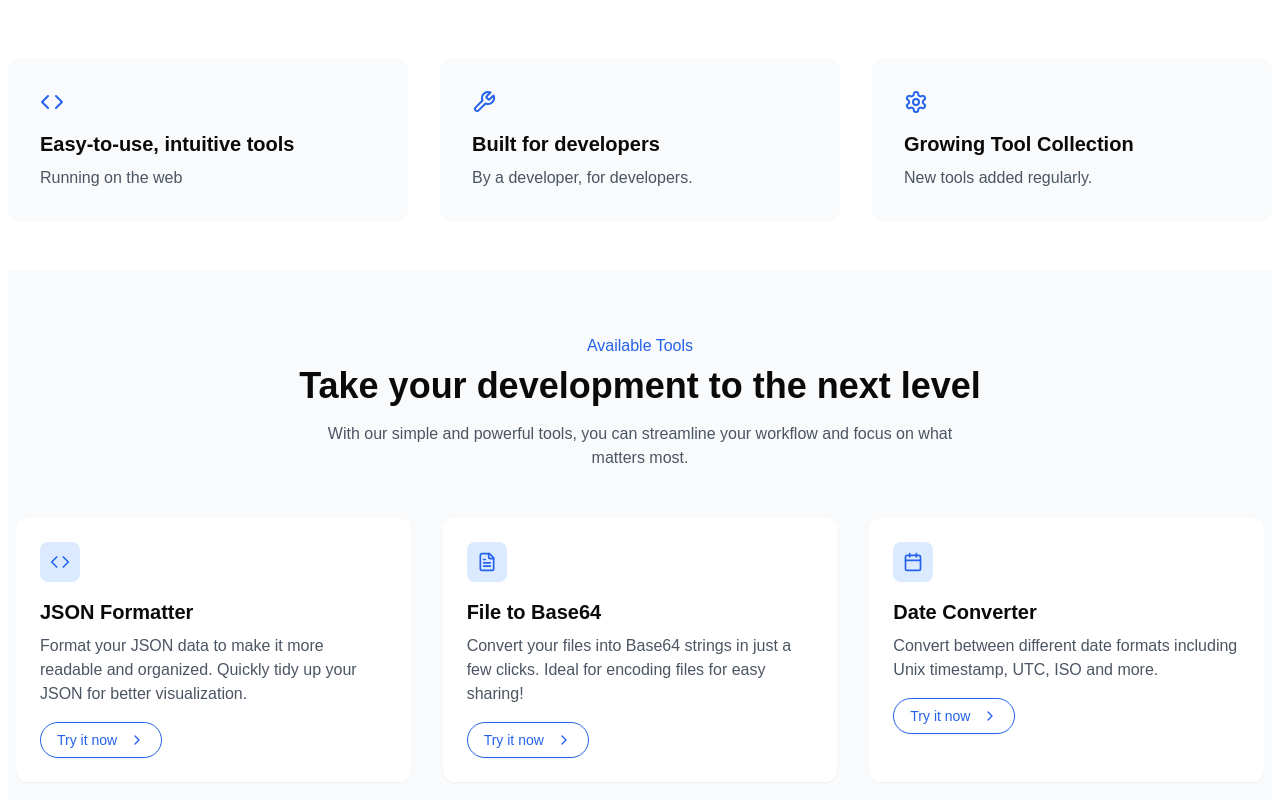
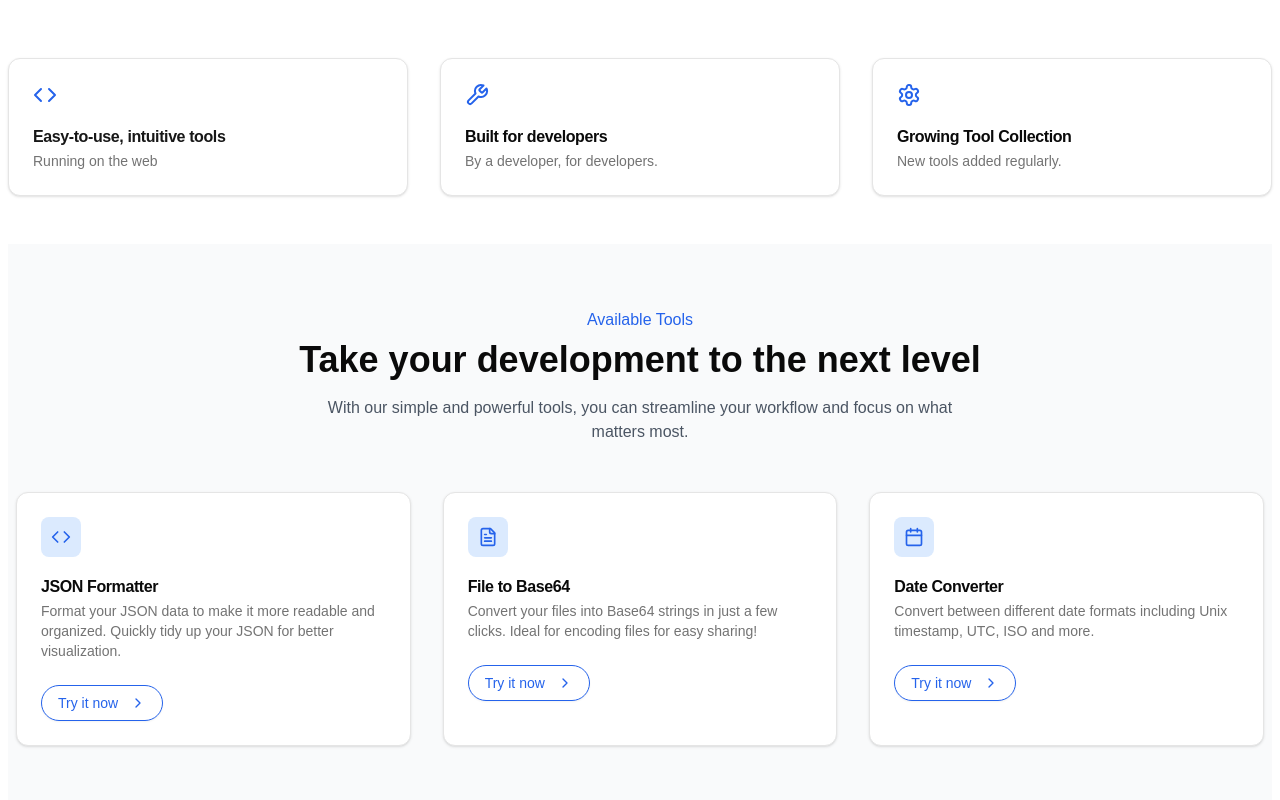
Before and after one commit to scostadavid/bytekit, a Next.js app: page / in a window 1280 px wide. Shown: the part 680-1480 px from the top of the page. Built offline with nearby package versions, Linux system fonts and the light colour scheme.

Commit message:
fix: dark theme

```diff
--- a/app/page.tsx
+++ b/app/page.tsx
@@ -1,10 +1,10 @@
 'use server';
 import { NavSection } from "@/components/sections/nav";
-
-import { Button } from "@/components/ui/button"
-import { Accordion, AccordionContent, AccordionItem, AccordionTrigger } from "@/components/ui/accordion"
-import { Code, FileText, CalendarIcon as DateIcon, Settings, Wrench, ChevronRight, Box } from "lucide-react"
+import { Button } from "@/components/ui/button";
+import { Accordion, AccordionContent, AccordionItem, AccordionTrigger } from "@/components/ui/accordion";
+import { Code, FileText, Calendar, Settings, Wrench, ChevronRight, Box } from "lucide-react";
 import { HeroSection } from "@/components/sections/hero";
+import { Card, CardHeader, CardTitle, CardDescription, CardContent } from "@/components/ui/card";
 import Link from "next/link";
 
 export default async function Home() {
@@ -12,177 +12,199 @@ export default async function Home() {
     <div className="flex min-h-screen flex-col px-2">
       <NavSection />
 
-
       {/* Hero Section */}
       <HeroSection />
+
       {/* Hero 2 */}
       <section className="container mx-auto py-12 grid md:grid-cols-3 gap-8">
-        <div className="bg-gray-50 p-8 rounded-xl">
+        {/* Card 1 */}
+        <Card>
+          <CardHeader>
             <div className="mb-4">
-            <Code className="text-blue-600" size={24} />
+              <Code className="text-blue-600 dark:text-blue-400" size={24} />
             </div>
-          <h3 className="text-xl font-semibold mb-2">Easy-to-use, intuitive tools</h3>
-          <p className="text-gray-600">Running on the web</p>
+            <CardTitle className="text-primary dark:text-white">Easy-to-use, intuitive tools</CardTitle>
+            <CardDescription className="dark:text-gray-300">Running on the web</CardDescription>
+          </CardHeader>
+        </Card>
+
+        {/* Card 2 */}
+        <Card>
+          <CardHeader>
+            <div className="mb-4">
+              <Wrench className="text-blue-600 dark:text-blue-400" size={24} />
             </div>
+            <CardTitle className="dark:text-white">Built for developers</CardTitle>
+            <CardDescription className="dark:text-gray-300">By a developer, for developers.</CardDescription>
+          </CardHeader>
+        </Card>
 
-        <div className="bg-gray-50 p-8 rounded-xl">
+        {/* Card 3 */}
+        <Card>
+          <CardHeader>
             <div className="mb-4">
-            <Wrench className="text-blue-600" size={24} />
+              <Settings className="text-blue-600 dark:text-blue-400" size={24} />
             </div>
-          <h3 className="text-xl font-semibold mb-2">Built for developers</h3>
-          <p className="text-gray-600">By a developer, for developers.</p>
-        </div>
-
-        <div className="bg-gray-50 p-8 rounded-xl">
-          <div className="mb-4">
-            <Settings className="text-blue-600" size={24} />
-          </div>
-          <h3 className="text-xl font-semibold mb-2">Growing Tool Collection</h3>
-          <p className="text-gray-600">New tools added regularly.</p>
-        </div>
+            <CardTitle className="dark:text-white">Growing Tool Collection</CardTitle>
+            <CardDescription className="dark:text-gray-300">New tools added regularly.</CardDescription>
+          </CardHeader>
+        </Card>
       </section>
 
       {/* Main Features Section */}
-      <section className="bg-gray-50 py-16 px-2">
+      <section className="bg-gray-50 dark:bg-gray-900 py-16 px-2">
         <div className="container mx-auto text-center mb-12">
-          <div className="text-blue-600 mb-2">Available Tools</div>
-          <h2 className="text-3xl md:text-4xl font-bold mb-4">Take your development to the next level</h2>
-          <p className="text-gray-600 max-w-2xl mx-auto">
+          <div className="text-blue-600 dark:text-blue-400 mb-2">Available Tools</div>
+          <h2 className="text-3xl md:text-4xl font-bold mb-4 dark:text-white">Take your development to the next level</h2>
+          <p className="text-gray-600 dark:text-gray-300 max-w-2xl mx-auto">
             With our simple and powerful tools, you can streamline your workflow and focus on what matters most.
           </p>
         </div>
 
         <div className="container mx-auto grid md:grid-cols-3 gap-8">
-          <div className="bg-white p-6 rounded-xl shadow-sm">
-            <div className="h-10 w-10 rounded-lg bg-blue-100 flex items-center justify-center mb-4">
-              <Code className="text-blue-600" size={20} />
+          {/* Card 1: JSON Formatter */}
+          <Card>
+            <CardHeader>
+              <div className="h-10 w-10 rounded-lg bg-blue-100 dark:bg-blue-900 flex items-center justify-center mb-4">
+                <Code className="text-blue-600 dark:text-blue-400" size={20} />
               </div>
-            <h3 className="text-xl font-semibold mb-2">JSON Formatter</h3>
-            <p className="text-gray-600 mb-4">
-              Format your JSON data to make it more readable and organized. Quickly tidy up your JSON for better
-              visualization.
-            </p>
+              <CardTitle className="dark:text-white">JSON Formatter</CardTitle>
+              <CardDescription className="dark:text-gray-300">
+                Format your JSON data to make it more readable and organized. Quickly tidy up your JSON for better visualization.
+              </CardDescription>
+            </CardHeader>
+            <CardContent>
               <Link href="/app">
-              <Button variant="outline" className="rounded-full text-blue-600 border-blue-600 hover:bg-blue-50">
+                <Button variant="outline" className="rounded-full text-blue-600 dark:text-blue-400 border-blue-600 dark:border-blue-400 hover:bg-blue-50 dark:hover:bg-blue-900">
                   Try it now <ChevronRight size={16} className="ml-1" />
                 </Button>
               </Link>
+            </CardContent>
+          </Card>
+
+          {/* Card 2: File to Base64 */}
+          <Card>
+            <CardHeader>
+              <div className="h-10 w-10 rounded-lg bg-blue-100 dark:bg-blue-900 flex items-center justify-center mb-4">
+                <FileText className="text-blue-600 dark:text-blue-400" size={20} />
               </div>
-
-          <div className="bg-white p-6 rounded-xl shadow-sm">
-            <div className="h-10 w-10 rounded-lg bg-blue-100 flex items-center justify-center mb-4">
-              <FileText className="text-blue-600" size={20} />
-            </div>
-            <h3 className="text-xl font-semibold mb-2">File to Base64</h3>
-            <p className="text-gray-600 mb-4">
+              <CardTitle className="dark:text-white">File to Base64</CardTitle>
+              <CardDescription className="dark:text-gray-300">
                 Convert your files into Base64 strings in just a few clicks. Ideal for encoding files for easy sharing!
-            </p>
+              </CardDescription>
+            </CardHeader>
+            <CardContent>
               <Link href="/app">
-              <Button variant="outline" className="rounded-full text-blue-600 border-blue-600 hover:bg-blue-50">
+                <Button variant="outline" className="rounded-full text-blue-600 dark:text-blue-400 border-blue-600 dark:border-blue-400 hover:bg-blue-50 dark:hover:bg-blue-900">
                   Try it now <ChevronRight size={16} className="ml-1" />
                 </Button>
               </Link>
+            </CardContent>
+          </Card>
+
+          {/* Card 3: Date Converter */}
+          <Card>
+            <CardHeader>
+              <div className="h-10 w-10 rounded-lg bg-blue-100 dark:bg-blue-900 flex items-center justify-center mb-4">
+                <Calendar className="text-blue-600 dark:text-blue-400" size={20} />
               </div>
-
-          <div className="bg-white p-6 rounded-xl shadow-sm">
-            <div className="h-10 w-10 rounded-lg bg-blue-100 flex items-center justify-center mb-4">
-              <DateIcon className="text-blue-600" size={20} />
-            </div>
-            <h3 className="text-xl font-semibold mb-2">Date Converter</h3>
-            <p className="text-gray-600 mb-4">
+              <CardTitle className="dark:text-white">Date Converter</CardTitle>
+              <CardDescription className="dark:text-gray-300">
                 Convert between different date formats including Unix timestamp, UTC, ISO and more.
-            </p>
+              </CardDescription>
+            </CardHeader>
+            <CardContent>
               <Link href="/app">
-              <Button variant="outline" className="rounded-full text-blue-600 border-blue-600 hover:bg-blue-50">
+                <Button variant="outline" className="rounded-full text-blue-600 dark:text-blue-400 border-blue-600 dark:border-blue-400 hover:bg-blue-50 dark:hover:bg-blue-900">
                   Try it now <ChevronRight size={16} className="ml-1" />
                 </Button>
               </Link>
-          </div>
+            </CardContent>
+          </Card>
         </div>
       </section>
 
       {/* How It Works Section */}
       <section className="container mx-auto py-16">
         <div className="text-center mb-12">
-          <h2 className="text-3xl font-bold mb-4">How ByteKit helps you</h2>
-          <p className="text-gray-600 max-w-2xl mx-auto">
+          <h2 className="text-3xl font-bold mb-4 dark:text-white">How ByteKit helps you</h2>
+          <p className="text-gray-600 dark:text-gray-300 max-w-2xl mx-auto">
             Our tools are designed to make your development workflow smoother and more efficient.
           </p>
         </div>
 
         <div className="grid md:grid-cols-4 gap-8 max-w-4xl mx-auto">
-          <div className="text-center bg-gray-50 p-8 rounded-xl shadow-sm">
-            <div className="h-10 w-10 rounded-lg bg-blue-100 flex items-center justify-center mb-4 mx-auto">
-              <span className="text-blue-600 text-2xl font-bold">🔧</span>
+          <div className="text-center bg-gray-50 dark:bg-gray-800 p-8 rounded-xl shadow-sm">
+            <div className="h-10 w-10 rounded-lg bg-blue-100 dark:bg-blue-900 flex items-center justify-center mb-4 mx-auto">
+              <span className="text-blue-600 dark:text-blue-400 text-2xl font-bold">🔧</span>
             </div>
-            <h3 className="text-xl font-semibold mb-2">1. Choose a Tool</h3>
-            <p className="text-gray-600 mb-4">Select from a variety of developer tools like converters and prettyifiers.</p>
+            <h3 className="text-xl font-semibold mb-2 dark:text-white">1. Choose a Tool</h3>
+            <p className="text-gray-600 dark:text-gray-300 mb-4">Select from a variety of developer tools like converters and prettyifiers.</p>
           </div>
 
-          <div className="text-center bg-gray-50 p-8 rounded-xl shadow-sm">
-            <div className="h-10 w-10 rounded-lg bg-blue-100 flex items-center justify-center mb-4 mx-auto">
-              <span className="text-blue-600 text-2xl font-bold">⚙️</span>
+          <div className="text-center bg-gray-50 dark:bg-gray-800 p-8 rounded-xl shadow-sm">
+            <div className="h-10 w-10 rounded-lg bg-blue-100 dark:bg-blue-900 flex items-center justify-center mb-4 mx-auto">
+              <span className="text-blue-600 dark:text-blue-400 text-2xl font-bold">⚙️</span>
             </div>
-            <h3 className="text-xl font-semibold mb-2">2. Input Your Data</h3>
-            <p className="text-gray-600 mb-4">Simply paste or enter the data you want to process.</p>
+            <h3 className="text-xl font-semibold mb-2 dark:text-white">2. Input Your Data</h3>
+            <p className="text-gray-600 dark:text-gray-300 mb-4">Simply paste or enter the data you want to process.</p>
           </div>
 
-          <div className="text-center bg-gray-50 p-8 rounded-xl shadow-sm">
-            <div className="h-10 w-10 rounded-lg bg-blue-100 flex items-center justify-center mb-4 mx-auto">
-              <span className="text-blue-600 text-2xl font-bold">🔄</span>
+          <div className="text-center bg-gray-50 dark:bg-gray-800 p-8 rounded-xl shadow-sm">
+            <div className="h-10 w-10 rounded-lg bg-blue-100 dark:bg-blue-900 flex items-center justify-center mb-4 mx-auto">
+              <span className="text-blue-600 dark:text-blue-400 text-2xl font-bold">🔄</span>
             </div>
-            <h3 className="text-xl font-semibold mb-2">3. Process the Data</h3>
-            <p className="text-gray-600 mb-4">Don&apos;t worry, the software will do this for you.</p>
+            <h3 className="text-xl font-semibold mb-2 dark:text-white">3. Process the Data</h3>
+            <p className="text-gray-600 dark:text-gray-300 mb-4">Don&apos;t worry, the software will do this for you.</p>
           </div>
 
-          <div className="text-center bg-gray-50 p-8 rounded-xl shadow-sm">
-            <div className="h-10 w-10 rounded-lg bg-blue-100 flex items-center justify-center mb-4 mx-auto">
-              <span className="text-blue-600 text-2xl font-bold">📥</span>
+          <div className="text-center bg-gray-50 dark:bg-gray-800 p-8 rounded-xl shadow-sm">
+            <div className="h-10 w-10 rounded-lg bg-blue-100 dark:bg-blue-900 flex items-center justify-center mb-4 mx-auto">
+              <span className="text-blue-600 dark:text-blue-400 text-2xl font-bold">📥</span>
             </div>
-            <h3 className="text-xl font-semibold mb-2">4. Get Results</h3>
-            <p className="text-gray-600 mb-4">Instantly copy your data for use.</p>
+            <h3 className="text-xl font-semibold mb-2 dark:text-white">4. Get Results</h3>
+            <p className="text-gray-600 dark:text-gray-300 mb-4">Instantly copy your data for use.</p>
           </div>
         </div>
       </section>
 
       {/* FAQ Section */}
-      <section className="bg-gray-50 py-16">
+      <section className="bg-gray-50 dark:bg-gray-900 py-16">
         <div className="container mx-auto">
           <div className="text-center mb-8">
-            <h2 className="text-3xl font-bold mb-2">Frequently Asked Questions</h2>
+            <h2 className="text-3xl font-bold mb-2 dark:text-white">Frequently Asked Questions</h2>
           </div>
 
           <div className="max-w-3xl mx-auto">
             <Accordion type="single" collapsible className="space-y-2">
-              <AccordionItem value="item-1" className="border rounded-lg px-4">
-                <AccordionTrigger className="text-left py-4">Is ByteKit free to use?</AccordionTrigger>
-                <AccordionContent className="pb-4">Yes, ByteKit is free to use.</AccordionContent>
+              <AccordionItem value="item-1" className="border rounded-lg px-4 dark:border-gray-700">
+                <AccordionTrigger className="text-left py-4 dark:text-white">Is ByteKit free to use?</AccordionTrigger>
+                <AccordionContent className="pb-4 dark:text-gray-300">Yes, ByteKit is free to use.</AccordionContent>
               </AccordionItem>
 
-              <AccordionItem value="item-2" className="border rounded-lg px-4">
-                <AccordionTrigger className="text-left py-4">
+              <AccordionItem value="item-2" className="border rounded-lg px-4 dark:border-gray-700">
+                <AccordionTrigger className="text-left py-4 dark:text-white">
                   Do I need to create an account to use the tools?
                 </AccordionTrigger>
-                <AccordionContent className="pb-4">
-                  No, you don&apos;t need to create an account. All tools are available for immediate use without any
-                  registration.
+                <AccordionContent className="pb-4 dark:text-gray-300">
+                  No, you don&apos;t need to create an account. All tools are available for immediate use without any registration.
                 </AccordionContent>
               </AccordionItem>
 
-              <AccordionItem value="item-3" className="border rounded-lg px-4">
-                <AccordionTrigger className="text-left py-4">
+              <AccordionItem value="item-3" className="border rounded-lg px-4 dark:border-gray-700">
+                <AccordionTrigger className="text-left py-4 dark:text-white">
                   Is my data secure when using ByteKit tools?
                 </AccordionTrigger>
-                <AccordionContent className="pb-4">
+                <AccordionContent className="pb-4 dark:text-gray-300">
                   Yes, all processing happens in your browser. We don&apos;t store or transmit your data to any servers.
                 </AccordionContent>
               </AccordionItem>
 
-              <AccordionItem value="item-4" className="border rounded-lg px-4">
-                <AccordionTrigger className="text-left py-4">
+              <AccordionItem value="item-4" className="border rounded-lg px-4 dark:border-gray-700">
+                <AccordionTrigger className="text-left py-4 dark:text-white">
                   Will there be more tools added in the future?
                 </AccordionTrigger>
-                <AccordionContent className="pb-4">
+                <AccordionContent className="pb-4 dark:text-gray-300">
                   Yes, we&apos;re constantly working on adding new tools to make your development workflow even smoother.
                 </AccordionContent>
               </AccordionItem>
@@ -195,34 +217,32 @@ export default async function Home() {
       <section className="container mx-auto py-16">
         <div className="p-8 md:p-12 max-w-5xl mx-auto">
           <div className="text-center">
-            <h2 className="text-3xl md:text-4xl font-bold mb-4">Ready to Get Started?</h2>
-            <p className="text-gray-600 mb-8 max-w-2xl mx-auto">
+            <h2 className="text-3xl md:text-4xl font-bold mb-4 dark:text-white">Ready to Get Started?</h2>
+            <p className="text-gray-600 dark:text-gray-300 mb-8 max-w-2xl mx-auto">
               Start using our free developer tools today and experience the difference in your workflow.
             </p>
             <Link href="/app">
-              <Button size="lg">
-                Try ByteKit Now
-              </Button>
+              <Button size="lg">Try ByteKit Now</Button>
             </Link>
           </div>
         </div>
       </section>
 
       {/* Footer */}
-      <footer className="container mx-auto py-8 border-t">
+      <footer className="container mx-auto py-8 border-t dark:border-gray-700">
         <div className="flex flex-col md:flex-row items-center justify-between gap-4">
-            <div className="flex aspect-square size-8 items-center justify-center rounded-lg bg-sidebar-primary text-sidebar-primary-foreground">
+          <div className="flex aspect-square size-8 items-center justify-center rounded-lg bg-blue-600 dark:bg-blue-900 text-white">
             <Box className="size-4" />
           </div>
           <div className="grid flex-1 text-left text-sm leading-tight">
-                <span className="truncate font-semibold">
-                    ByteKit
-                </span>
-              <span className="truncate text-xs">Dev Tools</span>
+            <span className="truncate font-semibold dark:text-white">ByteKit</span>
+            <span className="truncate text-xs dark:text-gray-300">Dev Tools</span>
           </div>
-          <div className="text-sm text-gray-500">© {new Date().getFullYear()} <Link href="https://scostadavid.dev" target="_blank" rel="noreferrer noopener">scostadavid</Link>. All rights reserved.</div>
+          <div className="text-sm text-gray-500 dark:text-gray-400">
+            © {new Date().getFullYear()} <Link href="https://scostadavid.dev" target="_blank" rel="noreferrer noopener">scostadavid</Link>. All rights reserved.
+          </div>
         </div>
       </footer>
     </div>
-  )
+  );
 }
```
Also changed, not shown: components/sections/hero.tsx (+2 -17 lines). Lines whose indentation alone changed are shown as unchanged.
